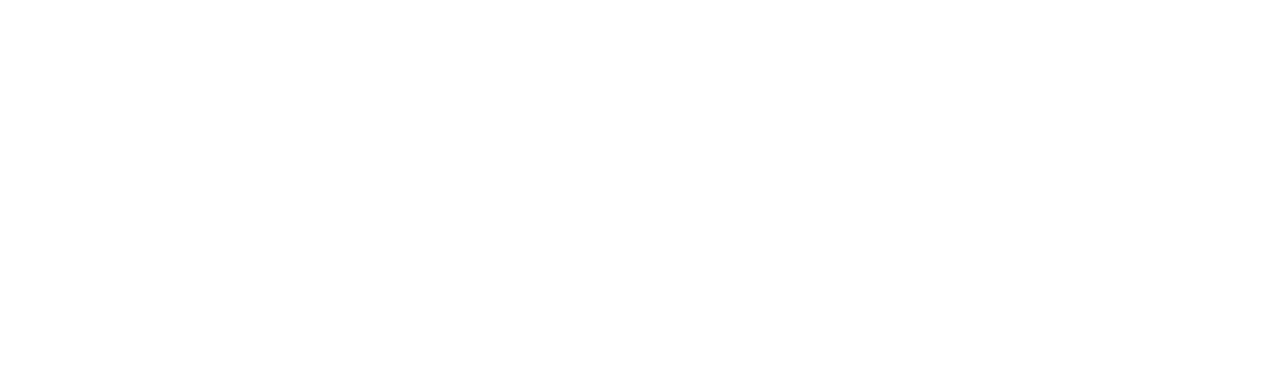
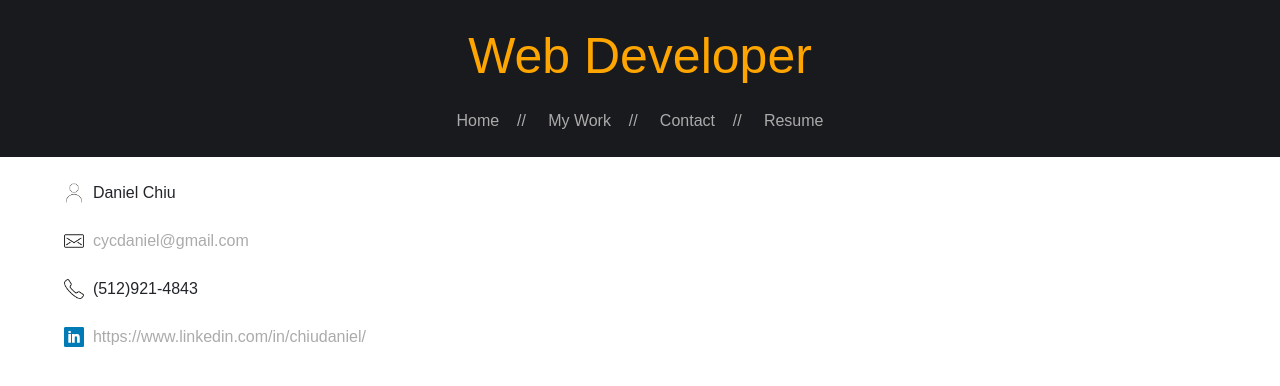
Before and after one commit to DChiuIT9/main-portfolio, a plain HTML site: page contact.html in a window 1280 px wide. Drawn offline with nearby package versions, Linux system fonts and the light colour scheme.

Commit message:
Added different items to all the pages.

```diff
--- a/assets/css/style.css
+++ b/assets/css/style.css
@@ -47,7 +47,12 @@ a:hover {
 
 #bottom-sect {
     background-color: white;
-    height: 100%;
+    /* display: inline-block; */
+    padding-left: 5%;
+    padding-right: 5%;
+    display: inline-block;
+    width: 100%;
+    /* border-style: solid; */
 }
 
 .image-cropper {
@@ -70,4 +75,12 @@ a:hover {
 #about-me {
     color: #777777;
     margin-right: 40px;
+    overflow: auto;
 }
+
+.portfolio-card {
+    display: inline-block;
+    margin: auto;
+    /* max-width: 100%; */
+    /* max-height: 200px; */
+}
--- a/contact.html
+++ b/contact.html
@@ -4,10 +4,48 @@
     <meta charset="UTF-8">
     <meta name="viewport" content="width=device-width, initial-scale=1.0">
     <meta http-equiv="X-UA-Compatible" content="ie=edge">
-    <title>Contact</title>
+    <title>Home</title>
+    <link rel="stylesheet" href="https://stackpath.bootstrapcdn.com/bootstrap/4.3.1/css/bootstrap.min.css" integrity="sha384-ggOyR0iXCbMQv3Xipma34MD+dH/1fQ784/j6cY/iJTQUOhcWr7x9JvoRxT2MZw1T" crossorigin="anonymous">
+    <!-- <script src="https://code.jquery.com/jquery-3.3.1.slim.min.js" integrity="sha384-q8i/X+965DzO0rT7abK41JStQIAqVgRVzpbzo5smXKp4YfRvH+8abtTE1Pi6jizo" crossorigin="anonymous"></script> -->
+    <!-- <script src="https://cdnjs.cloudflare.com/ajax/libs/popper.js/1.14.7/umd/popper.min.js" integrity="sha384-UO2eT0CpHqdSJQ6hJty5KVphtPhzWj9WO1clHTMGa3JDZwrnQq4sF86dIHNDz0W1" crossorigin="anonymous"></script> -->
+    <!-- <script src="https://stackpath.bootstrapcdn.com/bootstrap/4.3.1/js/bootstrap.min.js" integrity="sha384-JjSmVgyd0p3pXB1rRibZUAYoIIy6OrQ6VrjIEaFf/nJGzIxFDsf4x0xIM+B07jRM" crossorigin="anonymous"></script> -->
     <link rel="stylesheet" type="text/css" href="assets/css/style.css">
 </head>
 <body>
+    <div id="top-sect">
+        <h1 class="topheader">Web Developer</h1>
+        <div class="topnavbar">
+            <div class="topnavbarbox"><a href="index.html">Home</a>&nbsp;&nbsp;&nbsp;&nbsp;//&nbsp;&nbsp;&nbsp;&nbsp;</div>
+            <div class="topnavbarbox"><a href="portfolio.html">My Work</a>&nbsp;&nbsp;&nbsp;&nbsp;//&nbsp;&nbsp;&nbsp;&nbsp;</div>
+            <div class="topnavbarbox"><a href="Contact.html">Contact</a>&nbsp;&nbsp;&nbsp;&nbsp;//&nbsp;&nbsp;&nbsp;&nbsp;</div>
+            <div class="topnavbarbox"><a href=#>Resume</a></div>
+        </div>
+        <br>
+        <br>
+    </div>
 
+    <br>
+    <div id="bottom-sect">
+        <div>
+            <img width="20px" src="assets/images/iconfinder_contact_2132489.png" alt="Name">
+            &nbsp;Daniel Chiu
+        </div>
+        <br>
+        <div>
+            <img width="20px" src="assets/images/iconfinder_Streamline-58_185078.png" alt="Email">
+            <a href="mailto:cycdaniel@gmail.com">&nbsp;cycdaniel@gmail.com</a>
+        </div>
+        <br>
+        <div>
+            <img width="20px" src="assets/images/iconfinder_phone1_172517.png" alt="Phone">
+            &nbsp;(512)921-4843
+        </div>
+        <br>
+        <div>
+            <img width="20px" src="assets/images/iconfinder_square-linkedin_317725.png" alt="Phone">
+            <a target="_blank" href="https://www.linkedin.com/in/chiudaniel/">&nbsp;https://www.linkedin.com/in/chiudaniel/</a>
+        </div>
+        <br>
+    </div>
 </body>
 </html>
```
Also changed, not shown: index.html (+1 -1 lines), portfolio.html (+13 -5 lines), assets/images/crystal_collector.JPG (added), assets/images/iconfinder_Streamline-58_185078.png (added), assets/images/iconfinder_contact_2132489.png (added), assets/images/iconfinder_phone1_172517.png (added), assets/images/iconfinder_square-linkedin_317725.png (added).
